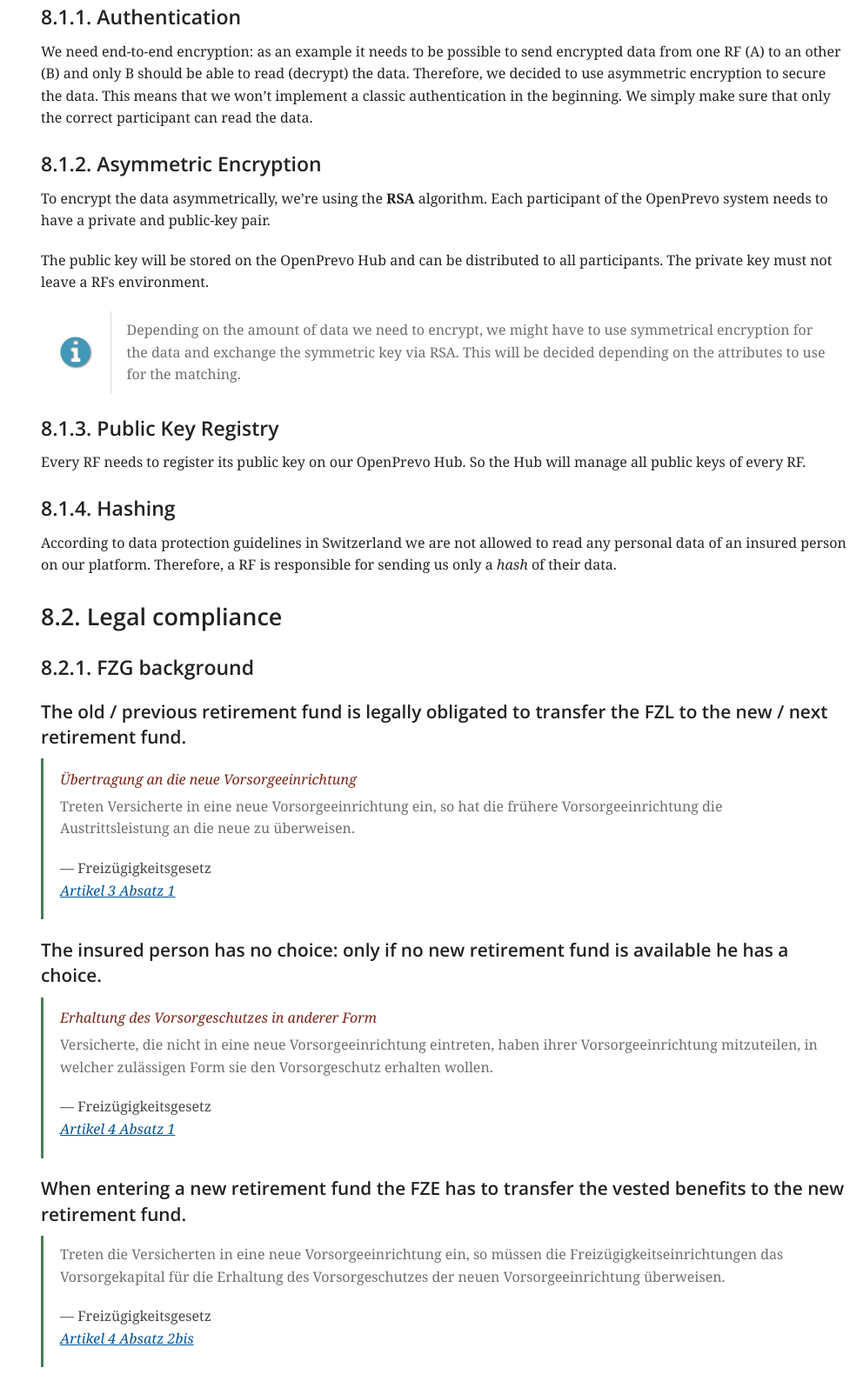
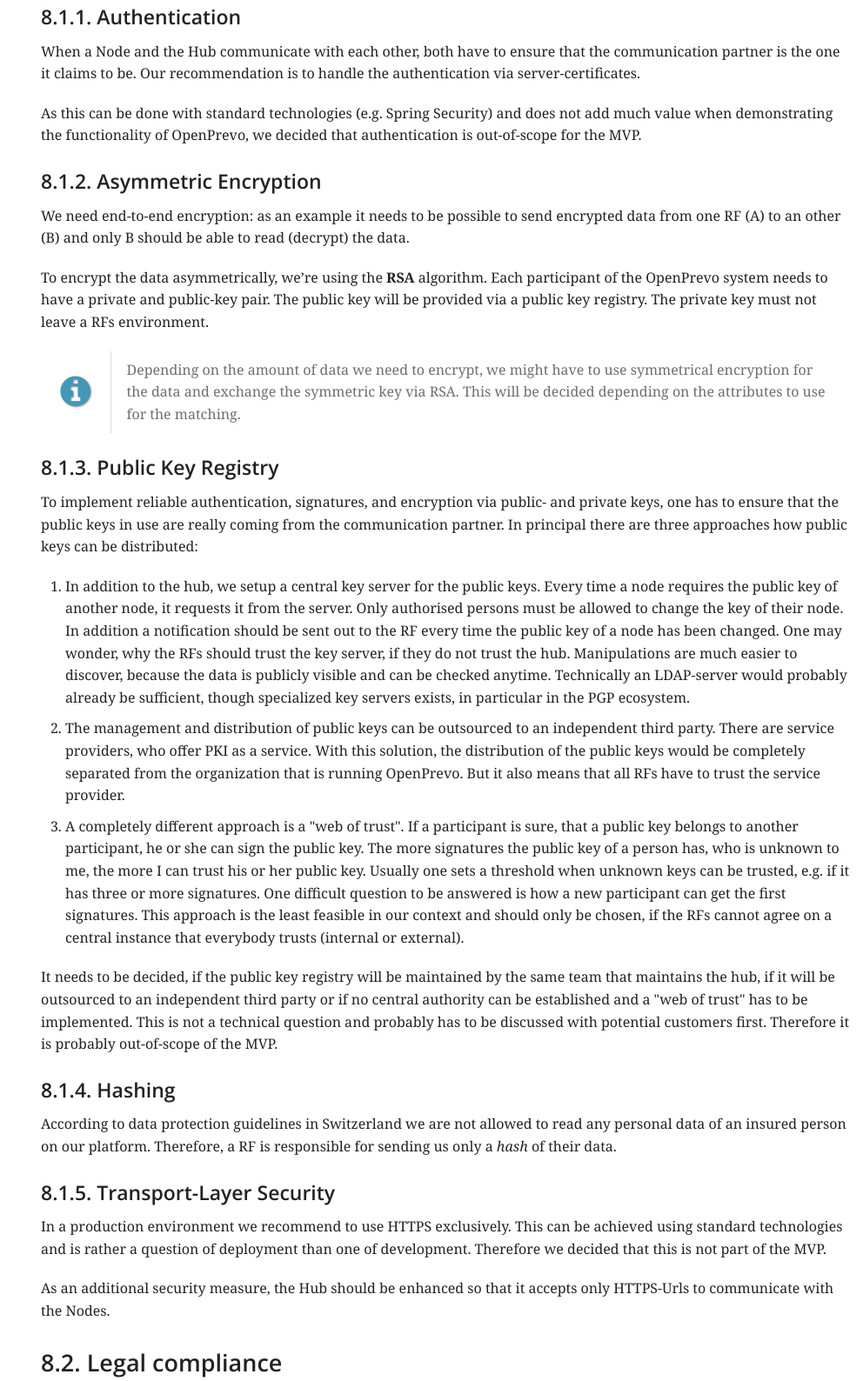
Before and after one commit to open-prevo/openprevo, a plain HTML site: page index.html in a window 1280 px wide. Shown: the part 9511-11099 px from the top of the page at 87% size, without its empty margins (288-1280 px from the left). Drawn offline with nearby package versions, Linux system fonts and the light colour scheme; a web font is replaced by a local one.

Commit message:
Generated by gradle-git-publish

```diff
--- a/index.html
+++ b/index.html
@@ -3219,16 +3219,19 @@
 <div class="sect3">
 <h4 id="_authentication"><a class="anchor" href="#_authentication"></a>8.1.1. Authentication</h4>
 <div class="paragraph">
-<p>We need end-to-end encryption: as an example it needs to be possible to send encrypted data from one RF (A) to an other (B) and only B should be able to read (decrypt) the data. Therefore, we decided to use asymmetric encryption to secure the data. This means that we won&#8217;t implement a classic authentication in the beginning. We simply make sure that only the correct participant can read the data.</p>
+<p>When a Node and the Hub communicate with each other, both have to ensure that the communication partner is the one it claims to be. Our recommendation is to handle the authentication via server-certificates.</p>
+</div>
+<div class="paragraph">
+<p>As this can be done with standard technologies (e.g. Spring Security) and does not add much value when demonstrating the functionality of OpenPrevo, we decided that authentication is out-of-scope for the MVP.</p>
 </div>
 </div>
 <div class="sect3">
 <h4 id="_asymmetric_encryption"><a class="anchor" href="#_asymmetric_encryption"></a>8.1.2. Asymmetric Encryption</h4>
 <div class="paragraph">
-<p>To encrypt the data asymmetrically, we&#8217;re using the <strong>RSA</strong> algorithm. Each participant of the OpenPrevo system needs to have a private and public-key pair.</p>
-</div>
-<div class="paragraph">
-<p>The public key will be stored on the OpenPrevo Hub and can be distributed to all participants. The private key must not leave a RFs environment.</p>
+<p>We need end-to-end encryption: as an example it needs to be possible to send encrypted data from one RF (A) to an other (B) and only B should be able to read (decrypt) the data.</p>
+</div>
+<div class="paragraph">
+<p>To encrypt the data asymmetrically, we&#8217;re using the <strong>RSA</strong> algorithm. Each participant of the OpenPrevo system needs to have a private and public-key pair. The public key will be provided via a public key registry. The private key must not leave a RFs environment.</p>
 </div>
 <div class="admonitionblock note">
 <table>
@@ -3246,13 +3249,38 @@
 <div class="sect3">
 <h4 id="_public_key_registry"><a class="anchor" href="#_public_key_registry"></a>8.1.3. Public Key Registry</h4>
 <div class="paragraph">
-<p>Every RF needs to register its public key on our OpenPrevo Hub. So the Hub will manage all public keys of every RF.</p>
+<p>To implement reliable authentication, signatures, and encryption via public- and private keys, one has to ensure that the public keys in use are really coming from the communication partner. In principal there are three approaches how public keys can be distributed:</p>
+</div>
+<div class="olist arabic">
+<ol class="arabic">
+<li>
+<p>In addition to the hub, we setup a central key server for the public keys. Every time a node requires the public key of another node, it requests it from the server. Only authorised persons must be allowed to change the key of their node. In addition a notification should be sent out to the RF every time the public key of a node has been changed. One may wonder, why the RFs should trust the key server, if they do not trust the hub. Manipulations are much easier to discover, because the data is publicly visible and can be checked anytime. Technically an LDAP-server would probably already be sufficient, though specialized key servers exists, in particular in the PGP ecosystem.</p>
+</li>
+<li>
+<p>The management and distribution of public keys can be outsourced to an independent third party. There are service providers, who offer PKI as a service. With this solution, the distribution of the public keys would be completely separated from the organization that is running OpenPrevo. But it also means that all RFs have to trust the service provider.</p>
+</li>
+<li>
+<p>A completely different approach is a "web of trust". If a participant is sure, that a public key belongs to another participant, he or she can sign the public key. The more signatures the public key of a person has, who is unknown to me, the more I can trust his or her public key. Usually one sets a threshold when unknown keys can be trusted, e.g. if it has three or more signatures. One difficult question to be answered is how a new participant can get the first signatures. This approach is the least feasible in our context and should only be chosen, if the RFs cannot agree on a central instance that everybody trusts (internal or external).</p>
+</li>
+</ol>
+</div>
+<div class="paragraph">
+<p>It needs to be decided, if the public key registry will be maintained by the same team that maintains the hub, if it will be outsourced to an independent third party or if no central authority can be established and a "web of trust" has to be implemented. This is not a technical question and probably has to be discussed with potential customers first. Therefore it is probably out-of-scope of the MVP.</p>
 </div>
 </div>
 <div class="sect3">
 <h4 id="_hashing"><a class="anchor" href="#_hashing"></a>8.1.4. Hashing</h4>
 <div class="paragraph">
 <p>According to data protection guidelines in Switzerland we are not allowed to read any personal data of an insured person on our platform. Therefore, a RF is responsible for sending us only a <em>hash</em> of their data.</p>
+</div>
+</div>
+<div class="sect3">
+<h4 id="_transport_layer_security"><a class="anchor" href="#_transport_layer_security"></a>8.1.5. Transport-Layer Security</h4>
+<div class="paragraph">
+<p>In a production environment we recommend to use HTTPS exclusively. This can be achieved using standard technologies and is rather a question of deployment than one of development. Therefore we decided that this is not part of the MVP.</p>
+</div>
+<div class="paragraph">
+<p>As an additional security measure, the Hub should be enhanced so that it accepts only HTTPS-Urls to communicate with the Nodes.</p>
 </div>
 </div>
 </div>
@@ -3840,7 +3868,7 @@
 </div>
 <div id="footer">
 <div id="footer-text">
-Last updated 2018-07-18 08:29:26 UTC
+Last updated 2018-07-18 10:33:56 UTC
 </div>
 </div>
 </body>
```
